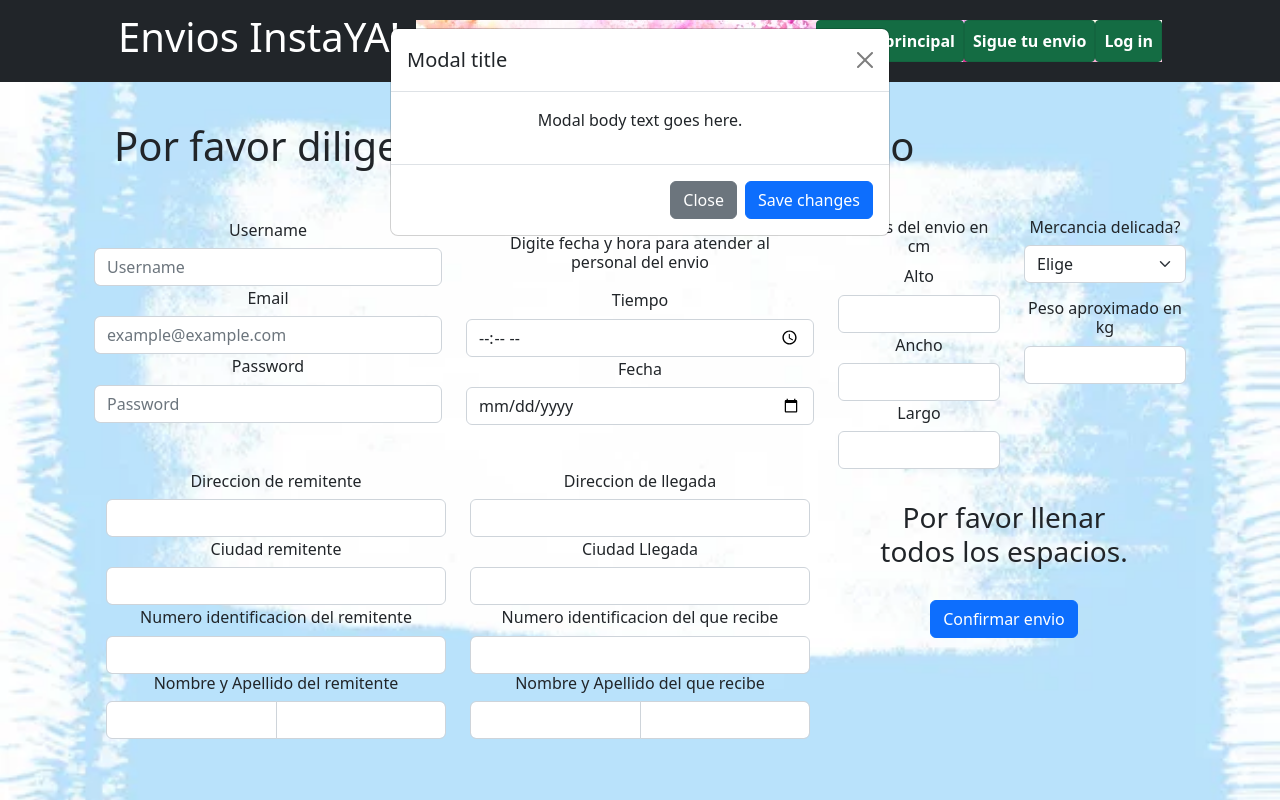
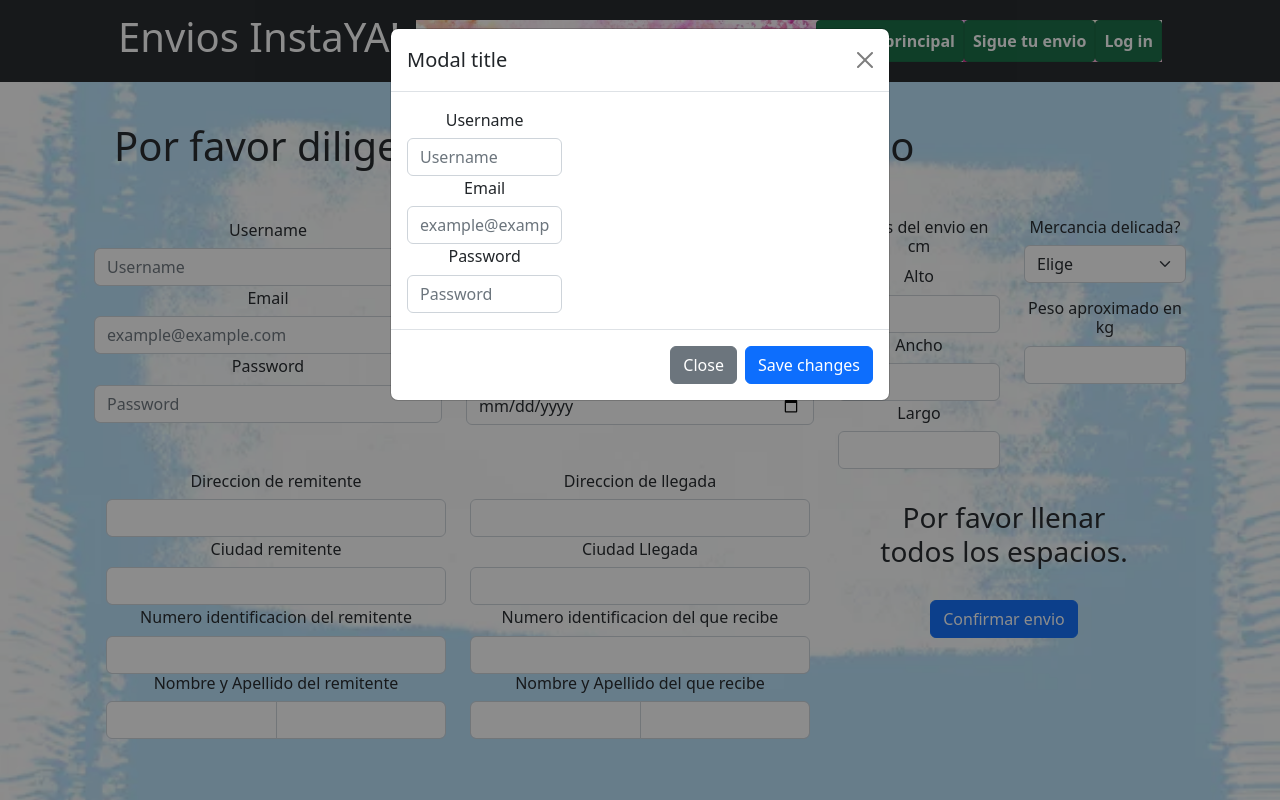
Before and after one commit to adferatuz/Proyecto_Envios_Ciclo4, a React (Vite) app: page /Envios in a window 1280 px wide. Both pictures are taken after a click on the button "Confirmar envio". Built offline with nearby package versions, Linux system fonts and the light colour scheme.

Commit message:
prueba de datos de formulario en modal

```diff
--- a/src/components/Aplicacion/Servicios/Envios.jsx
+++ b/src/components/Aplicacion/Servicios/Envios.jsx
@@ -52,7 +52,6 @@ export const Envios = () => {
             <form action="">
                 <div className="row">
                     <div className="col-4">
-
                         <label htmlFor="iUsername"> <h6> Username</h6></label>
                         <input id="iUsername" name="username" type="text" className="form-control" placeholder="Username" aria-label="Username" aria-describedby="addon-wrapping"/>
                         <label htmlFor="iemail"><h6>Email</h6></label>
@@ -60,7 +59,6 @@ export const Envios = () => {
                         <label htmlFor="ipassword"><h6>Password</h6></label>
                         <input id="ipassword" name="Password" type="Password" className="form-control" placeholder="Password" aria-label="Password" aria-describedby="addon-wrapping"/>
                     </div>
-
                 <div className="col-4">
                             <h6 id="margen">Digite fecha y hora para atender al personal del envio</h6>
                             <label htmlFor="itime"><h6>Tiempo</h6></label>
--- a/src/components/Aplicacion/Servicios/confirmacionEnvioFormulario.jsx
+++ b/src/components/Aplicacion/Servicios/confirmacionEnvioFormulario.jsx
@@ -14,7 +14,7 @@ const  ModalEnviado = ({vista, handleClickChild})=> {
     }
     return (
 
-        <div className="modal" tabIndex="-1">
+        <div className="modal fondo-modal" tabIndex="-1">
             <div className="modal-dialog">
                 <div className="modal-content">
                     <div className="modal-header">
@@ -22,7 +22,14 @@ const  ModalEnviado = ({vista, handleClickChild})=> {
                         <button type="button" className="btn-close" data-bs-dismiss="modal" aria-label="Close" onClick={handleClick}></button>
                     </div>
                 <div className="modal-body">
-                    <p>Modal body text goes here.</p>
+                <div className="col-4">
+                        <label htmlFor="iUsername"> <h6> Username</h6></label>
+                        <input id="iUsername" name="username" type="text" className="form-control" placeholder="Username" aria-label="Username" aria-describedby="addon-wrapping"/>
+                        <label htmlFor="iemail"><h6>Email</h6></label>
+                        <input type="email" className="form-control" placeholder="example@example.com" aria-label="email" aria-describedby="addon-wrapping" name="iemail" id="iemail"/>
+                        <label htmlFor="ipassword"><h6>Password</h6></label>
+                        <input id="ipassword" name="Password" type="Password" className="form-control" placeholder="Password" aria-label="Password" aria-describedby="addon-wrapping"/>
+                    </div>
                 </div>
                 <div className="modal-footer">
                     <button type="button" className="btn btn-secondary" data-bs-dismiss="modal">Close</button>
@@ -32,6 +39,7 @@ const  ModalEnviado = ({vista, handleClickChild})=> {
             </div>
         </div>
 
+
     );
 };
 
--- a/src/components/Aplicacion/css/style.css
+++ b/src/components/Aplicacion/css/style.css
@@ -36,3 +36,9 @@
     display:flow-root;
 
 }
+
+.fondo-modal{
+    background-color: rgba(11, 11, 11, 0.469);
+
+
+}
```
Lines whose indentation alone changed are shown as unchanged.
